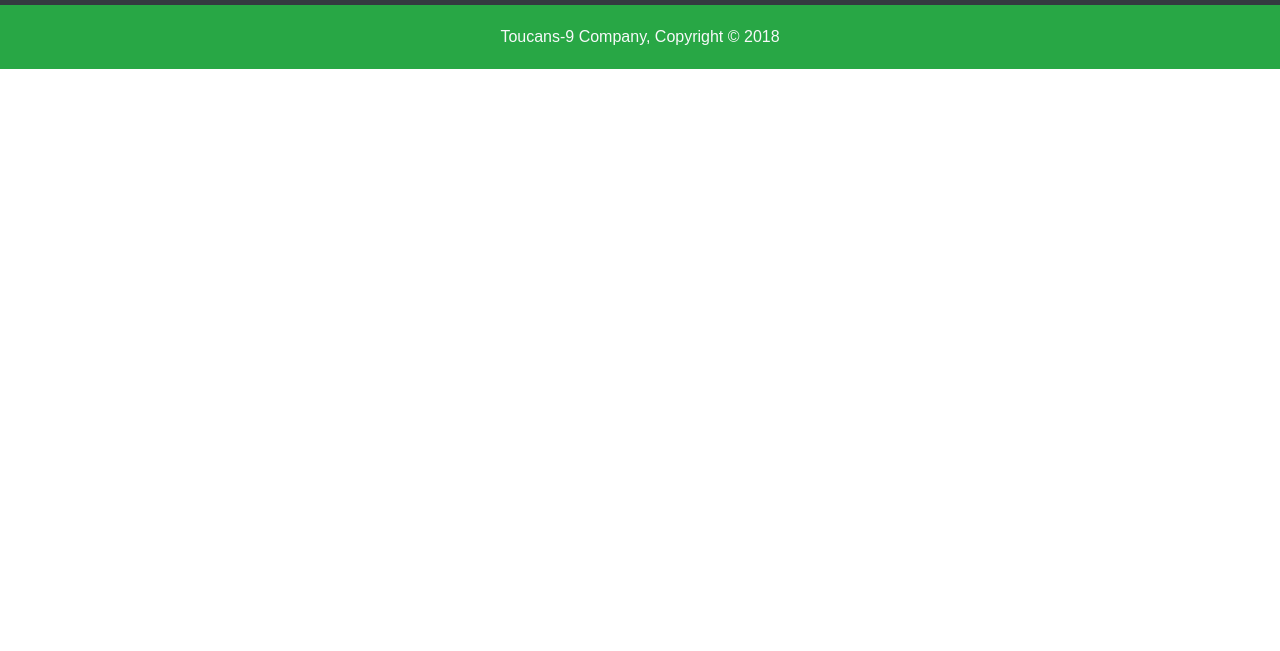
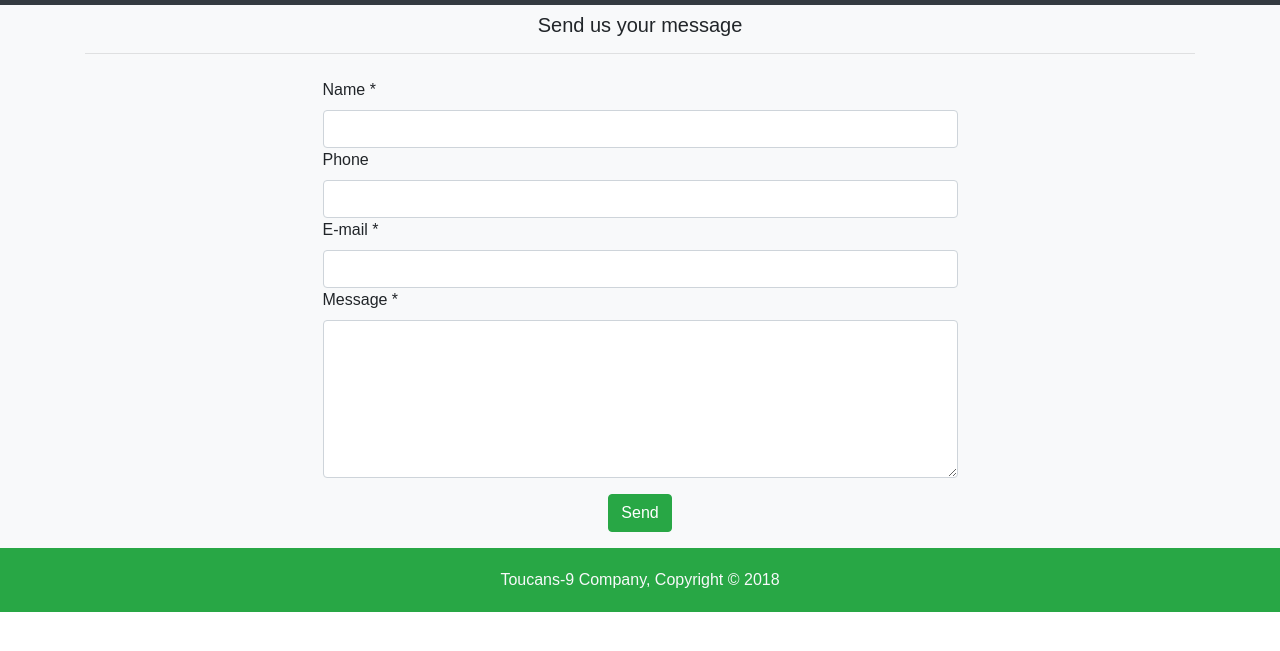
Before and after one commit to chingu-voyage7/Toucans-Team-09, a website: page public/contact.html in a window 1280 px wide. Shown: the part 51-702 px from the top of the page. Drawn offline with nearby package versions, Linux system fonts and the light colour scheme.

Commit message:
Contact form

```diff
--- a/public/contact.html
+++ b/public/contact.html
@@ -47,7 +47,36 @@
   </header>
   <main>
     <!-- Section: contact -->
-    <section id="contact">
+    <section id="contact" class="bg-light">
+      <div class="container">
+        <div class="text-center py-2">
+          <h5>Send us your message</h5>
+          <hr>
+        </div>
+        <form>
+          <div class="row justify-content-center">
+            <div class="col col-sm-7">
+              <label for="Name">Name *</label>
+              <input type="text" id="name" class="form-control" required>
+              <label for="phone">Phone</label>
+              <input type="tel" id="phone" class="form-control">
+              <label for="e-mail">E-mail *</label>
+              <input type="email" id="e-mail" class="form-control" required>
+              <label for="message">Message *</label>
+              <textarea id="message" class="form-control" rows="6" required></textarea>
+            </div>
+            <!-- <div class="col">
+            </div> -->
+          </div>
+          <div class="row py-3 justify-content-center">
+            <!-- <hr> -->
+            <!-- <div class="text-center"> -->
+            <button class="btn btn-primary btn-success" type="submit">Send</button>
+            <!-- </div> -->
+          </div>
+          <!-- <hr> -->
+        </form>
+      </div>
     </section>
   </main>
   <!-- Footer  & copyright -->
```
Also changed, not shown: 1 other file.
